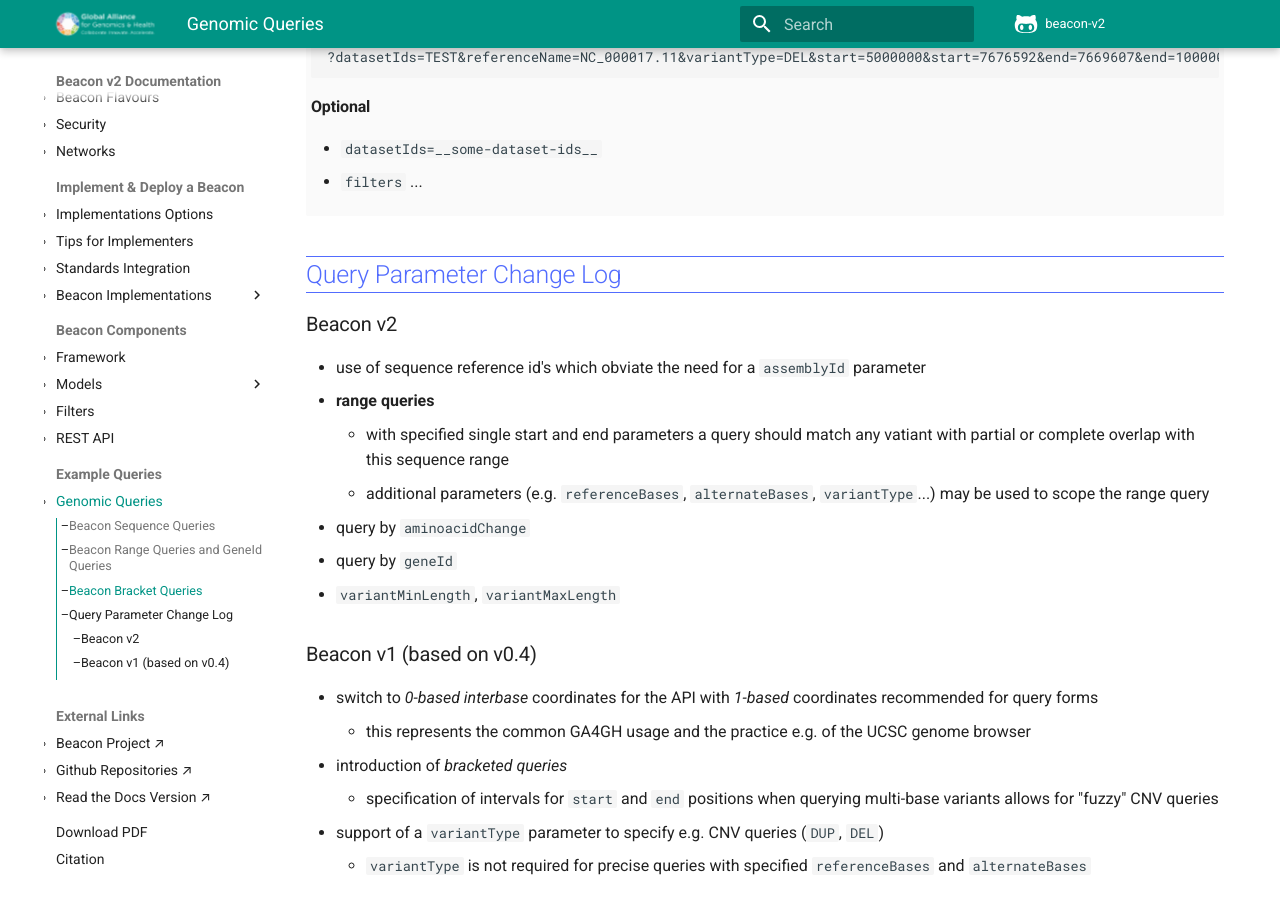
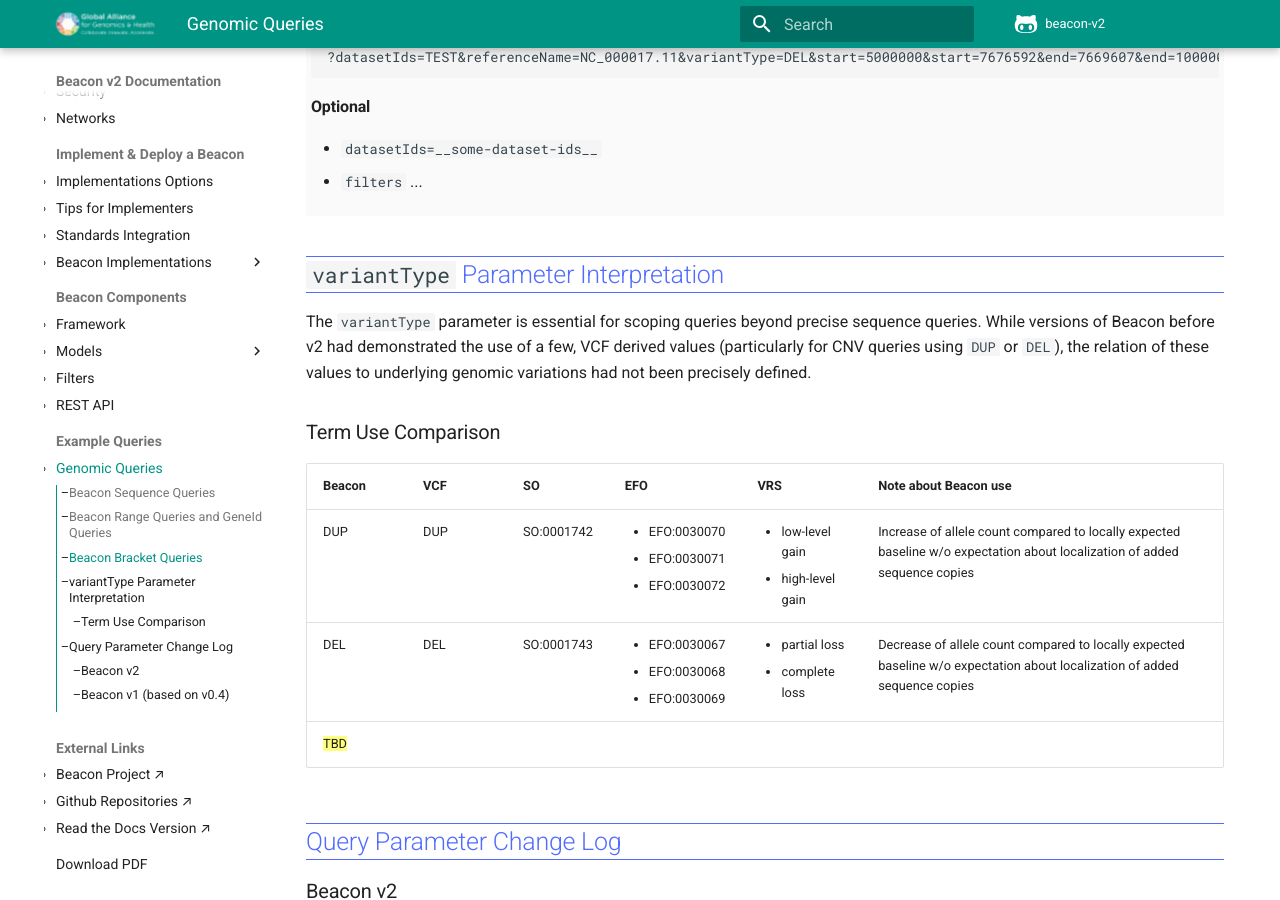
Before and after one commit to ga4gh-beacon/beacon-v2, an MkDocs documentation site: the page built from docs/variant-queries.md, in a window 1280 px wide and 900 px high, scrolled down 2352 px. Built offline with MkDocs 1.6.1 and Material for MkDocs 9.7.7, drawn with Linux system fonts in a browser that asks for light colours; comment, search, counter and statistics services are not loaded.

Commit message:
Update variant-queries.md

```diff
--- a/docs/variant-queries.md
+++ b/docs/variant-queries.md
@@ -261,6 +261,20 @@ larger than approx. 5Mb (operational definitions of focality vary between 1 and
 	CNV query options were only implemented with Beacon v0.4, based on Beacon<sup>+</sup> prototyping.
 
 
+## `variantType` Parameter Interpretation
+
+The `variantType` parameter is essential for scoping queries beyond precise sequence
+queries. While versions of Beacon before v2 had demonstrated the use of a few, VCF
+derived values (particularly for CNV queries using `DUP` or `DEL`), the relation of these
+values to underlying genomic variations had not been precisely defined.
+
+### Term Use Comparison
+
+| Beacon | VCF | SO | EFO | VRS | Note about Beacon use  |
+| -------|-----|----|-----|-----|---------|
+| DUP    | DUP | SO:0001742 | <ul><li>EFO:0030070</li><li>EFO:0030071</li><li>EFO:0030072</li></ul> | <ul><li>low-level gain</li><li>high-level gain</li></ul> | Increase of allele count compared to locally expected baseline w/o expectation about localization of added sequence copies |
+| DEL    | DEL | SO:0001743 | <ul><li>EFO:0030067</li><li>EFO:0030068</li><li>EFO:0030069</li></ul> | <ul><li>partial loss</li><li>complete loss</li></ul> | Decrease of allele count compared to locally expected baseline w/o expectation about localization of added sequence copies |
+| ==TBD== |  |  |  |  |  |
 
 
 ## Query Parameter Change Log
```
